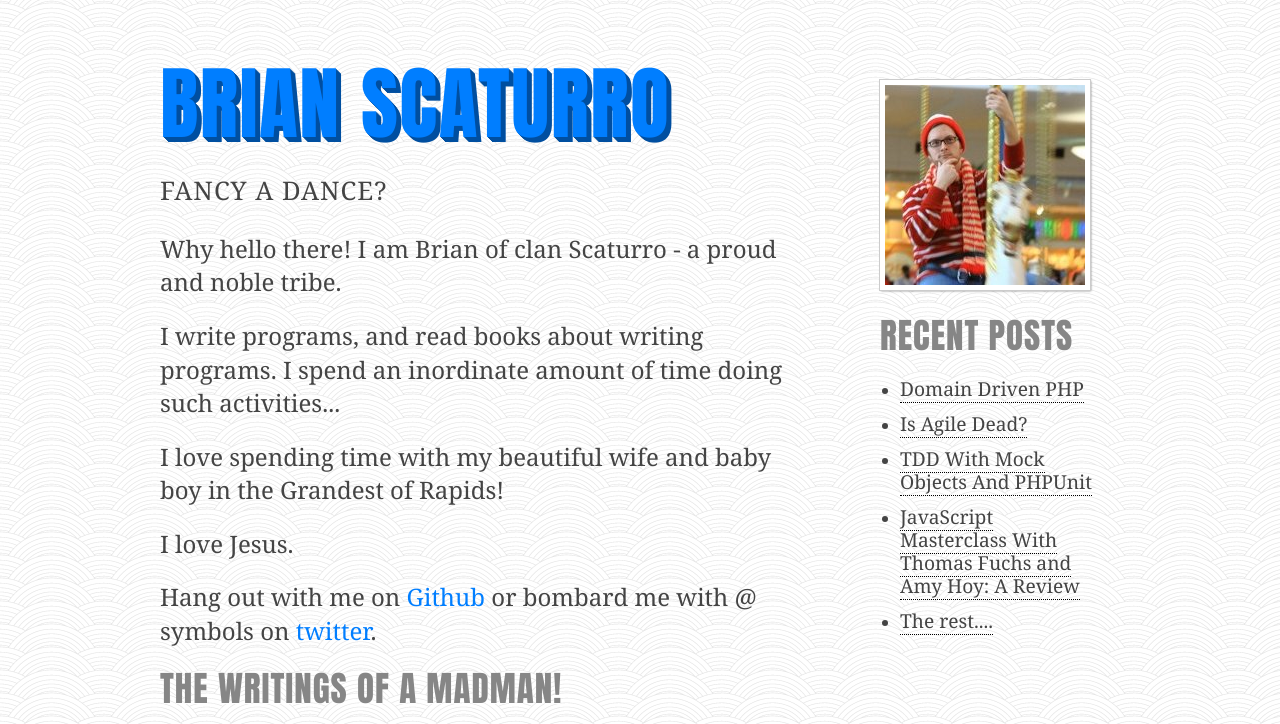
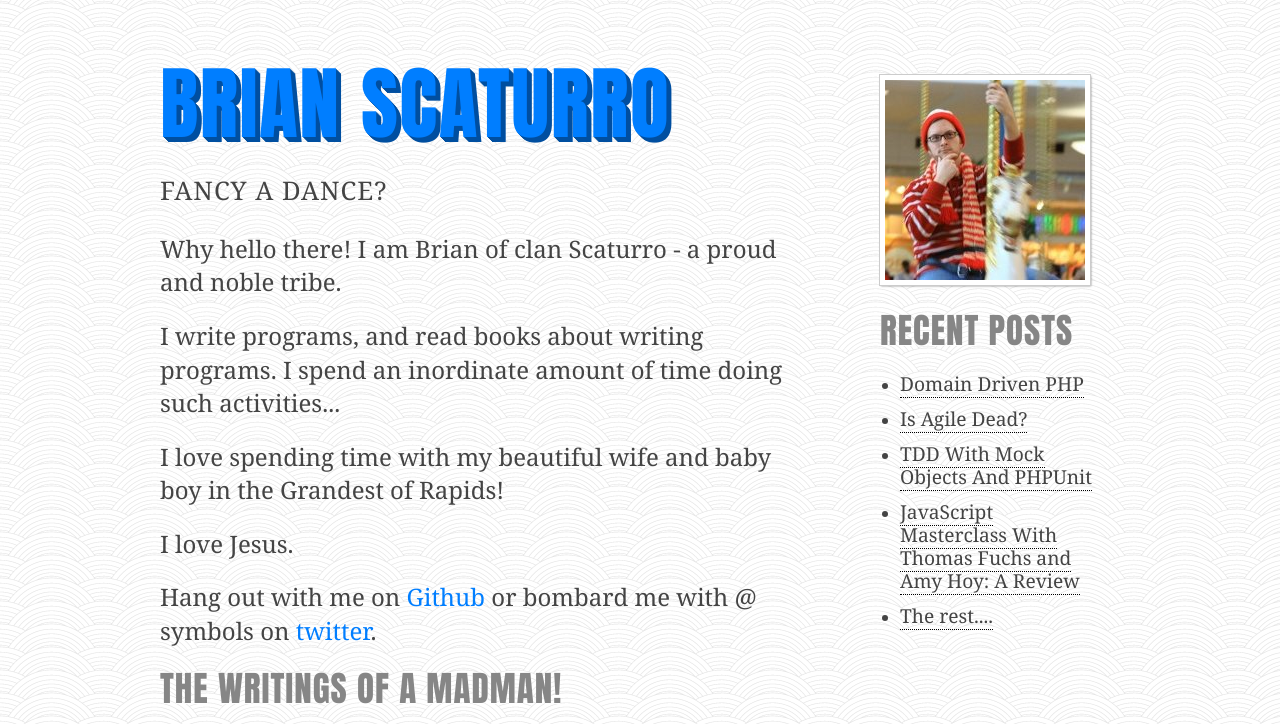
Before and after one commit to brianium/old-site, a Jekyll site: the page built from index.html, in a window 1280 px wide. Shown: the top 724 px of the page. Built offline with Jekyll 4.4.1, drawn with Linux system fonts in a browser that asks for light colours; the list of posts is cut into pages by our own code.

Commit message:
update sidebar top margin

```diff
--- a/css/layout.css
+++ b/css/layout.css
@@ -1,19 +1,3 @@
-/*
-* Skeleton V1.1
-* Copyright 2011, Dave Gamache
-* www.getskeleton.com
-* Free to use under the MIT license.
-* http://www.opensource.org/licenses/mit-license.php
-* 8/17/2011
-*/
-
-/* Table of Content
-==================================================
-	#Site Styles
-	#Page Styles
-	#Media Queries
-	#Font-Face */
-
 /* #Site Styles
 ================================================== */
 a {
@@ -170,7 +154,7 @@ code {
 }
 
 #sidebar {
-	margin-top:80px;
+	margin-top:75px;
 }
 
 .site-heading {
```
Also changed, not shown: 4 other files.
